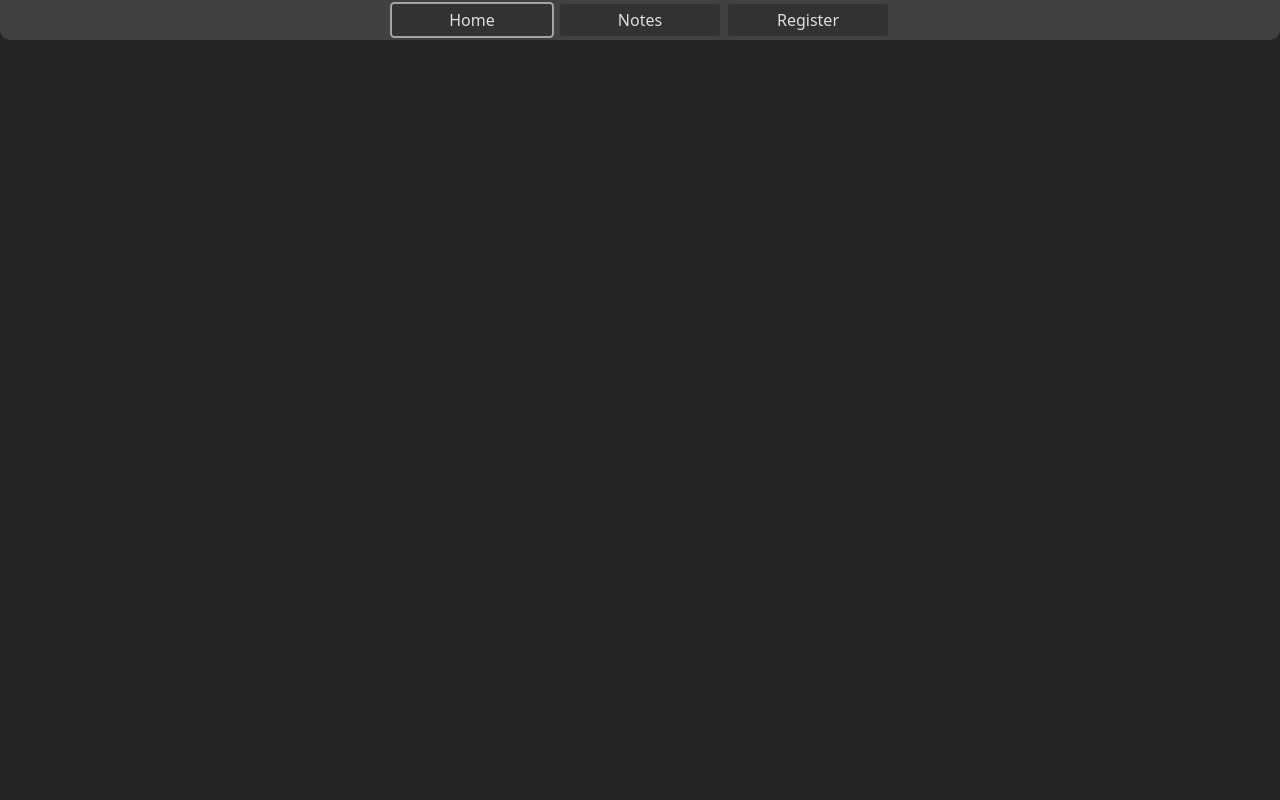
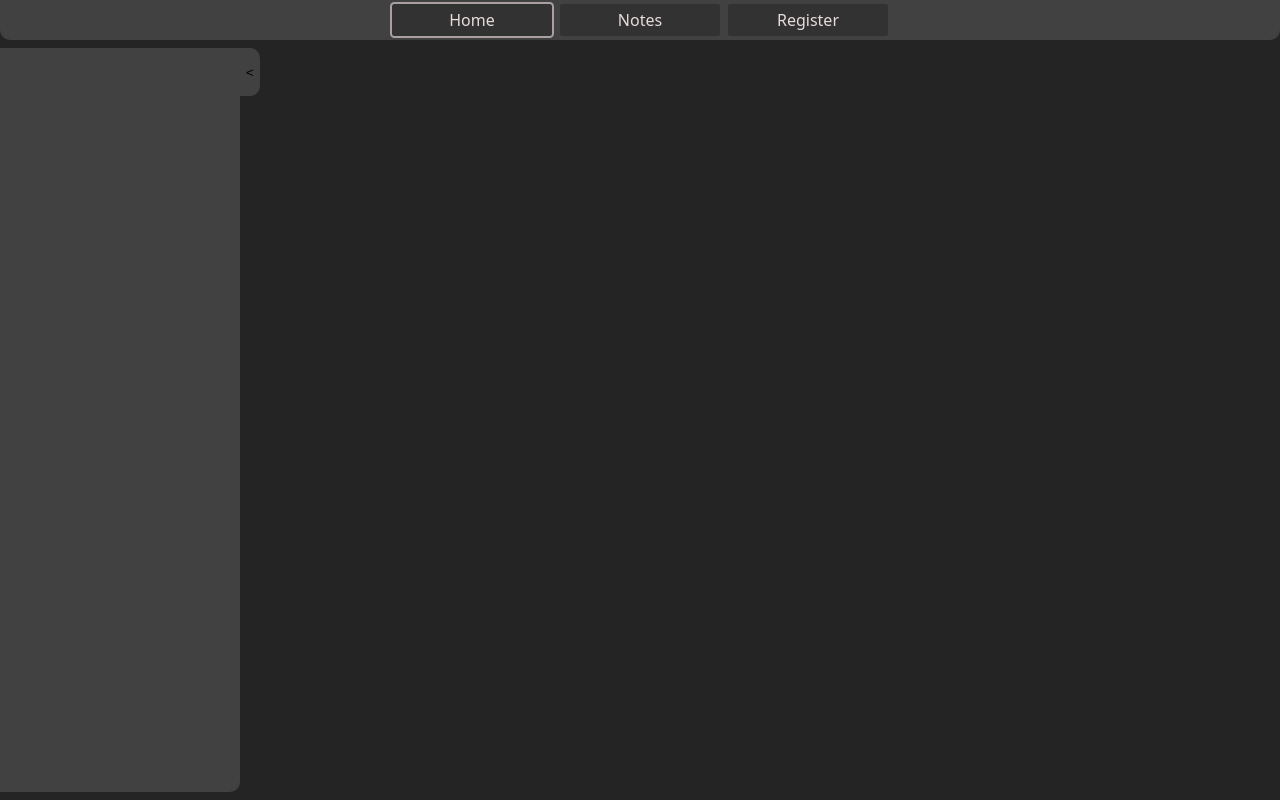
Before and after one commit to Bence7661/NoteTakerClient, a React (Vite) app: page /Home in a window 1280 px wide. Built offline with nearby package versions, Linux system fonts and the light colour scheme.

Commit message:
Creates and adds `SidePane` to `Home` page.

```diff
--- /dev/null
+++ b/src/components/SidePane/SidePane.css
@@ -0,0 +1,28 @@
+.side-pane-wrapper {
+    display: flex;
+    flex-direction: row;
+    margin-bottom: 0.50rem;
+}
+
+.side-pane {
+    height: 100%;
+    background-color: var(--extraLightGrey);
+    border-bottom-right-radius: 10px;
+}
+
+.side-pane.open {
+    width: 15dvw;
+    min-width: 15rem;
+}
+
+.side-pane-toggle {
+    border: none;
+    border-top-right-radius: 10px;
+    border-bottom-right-radius: 10px;
+    background-color: var(--extraLightGrey);
+    max-height: 3rem;
+}
+
+.side-pane-toggle:hover {
+    background-color: var(--lightGrey);
+}
--- /dev/null
+++ b/src/components/SidePane/SidePane.jsx
@@ -0,0 +1,28 @@
+import { useEffect, useState } from "react";
+import "./SidePane.css";
+
+function SidePane() {
+    const [open, setOpen] = useState(() => {
+        const stored = localStorage.getItem("sidePaneOpen");
+        return stored !== null ? JSON.parse(stored) : true;
+    });
+
+    useEffect(() => {
+        localStorage.setItem("sidePaneOpen", JSON.stringify(open));
+    }, [open]);
+
+  return (
+    <div className="side-pane-wrapper">
+        <div className={open ? "side-pane open" : "side-pane"}>
+        </div>
+        <button
+            onClick={() => setOpen(!open)}
+            className="side-pane-toggle"
+        >
+            {open ? "<" : ">"}
+        </button>
+    </div>
+  );
+}
+
+export default SidePane;
--- a/src/pages/Home/Home.jsx
+++ b/src/pages/Home/Home.jsx
@@ -1,8 +1,11 @@
 import "./Home.css";
+import SidePane from '../../components/SidePane/SidePane.jsx';
+
 
 function Home() {
   return (
     <>
+      <SidePane />
     </>
   );
 }
```
